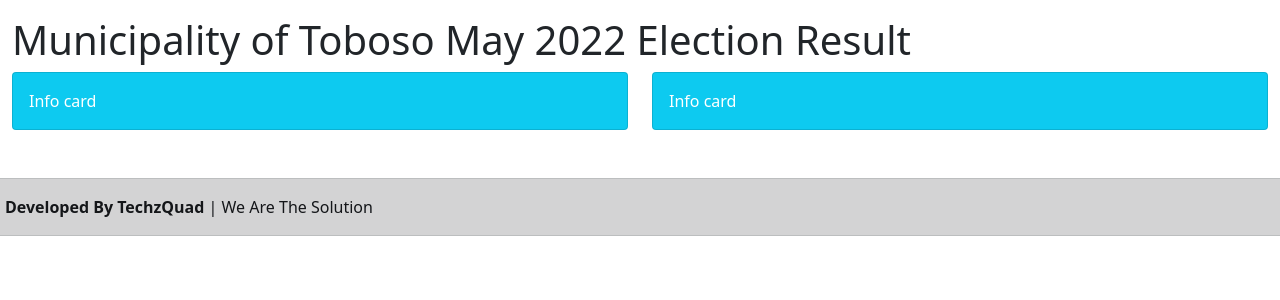
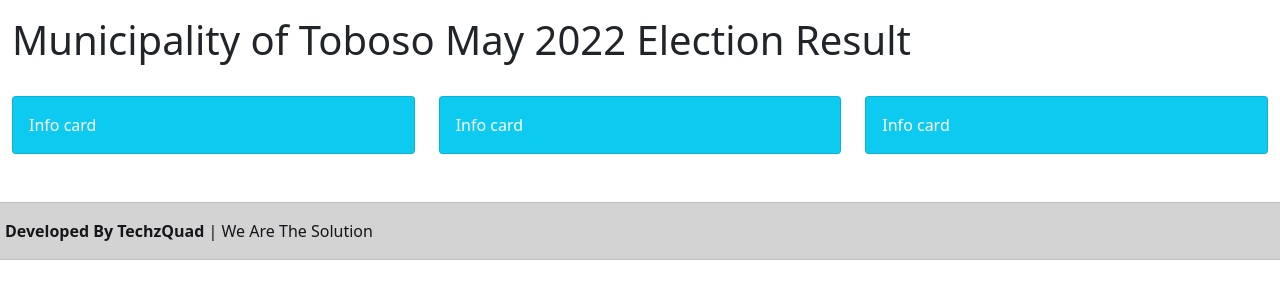
Before and after one commit to TechzQuad/Team-Asenso, a PHP site: page / in a window 1280 px wide. Shown: the part 56-356 px from the top of the page. Run offline with PHP 8.4, Linux system fonts and the light colour scheme.

Commit message:
Update index.php

```diff
--- a/index.php
+++ b/index.php
@@ -9,14 +9,19 @@
 
 <div class="container-fluid mt-3">
   <h1>Municipality of Toboso May 2022 Election Result</h1>
-
+  <br>
 <div class="row">
-    <div class="col-sm-6">
+    <div class="col-sm-4">
     <div class="card bg-info text-white">
         <div class="card-body">Info card</div>
         </div>
     </div>
-    <div class="col-sm-6">
+    <div class="col-sm-4">
+    <div class="card bg-info text-white">
+        <div class="card-body">Info card</div>
+        </div>
+    </div>
+    <div class="col-sm-4">
     <div class="card bg-info text-white">
         <div class="card-body">Info card</div>
         </div>
```
